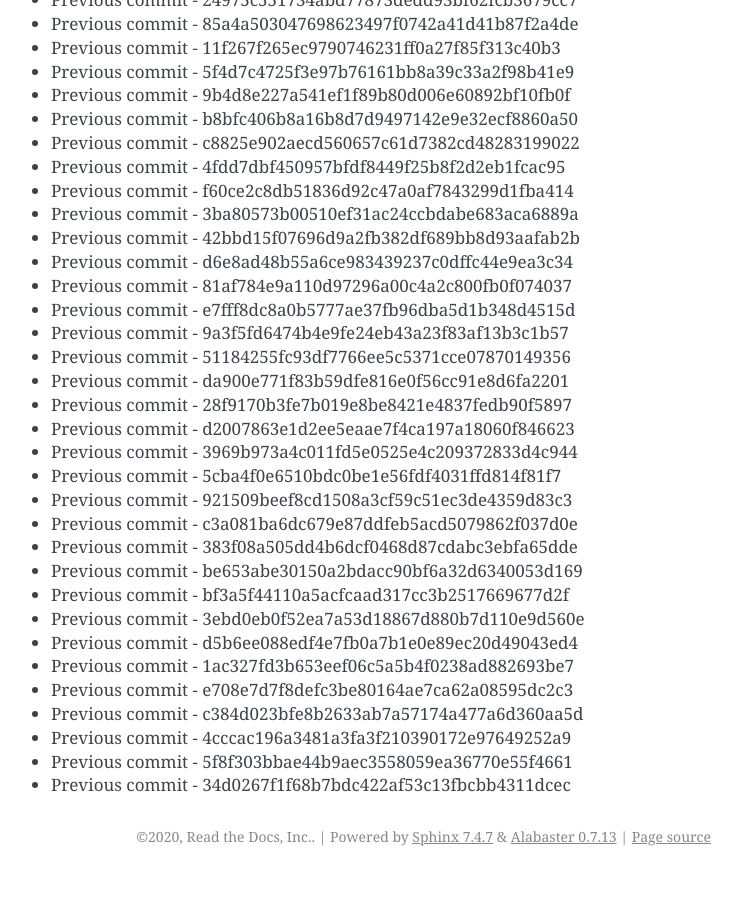
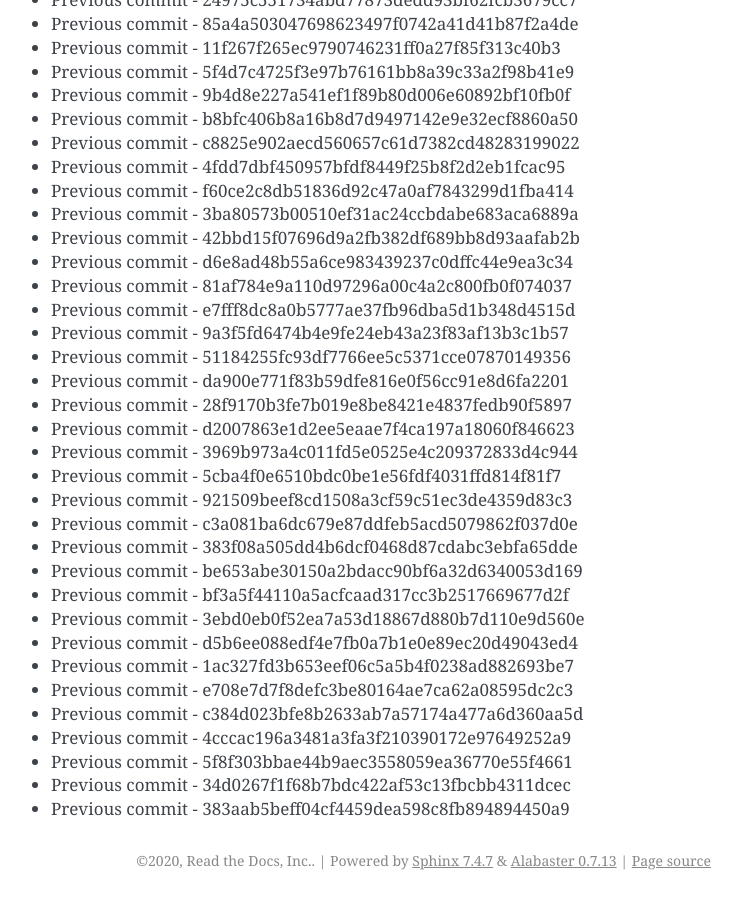
Before and after one commit to readthedocs/rtd-git-stresstest, a Sphinx documentation site: the page built from docs/updates.rst, in a window 1280 px wide and 900 px high, scrolled down 99460 px. Shown: the whole window, without its empty margins (399-1141 px from the left). Built offline with Sphinx 7.4.7, drawn with Linux system fonts in a browser that asks for light colours; before the commit the page ends 100336 px from its top, so only the background shows below that.

Commit message:
Generating commit from previous: 383aab5beff04cf4459dea598c8fb894894450a9

```diff
--- a/docs/updates.rst
+++ b/docs/updates.rst
@@ -4211,3 +4211,4 @@ It can be tested for any performance characteristics.
 * Previous commit - 4cccac196a3481a3fa3f210390172e97649252a9
 * Previous commit - 5f8f303bbae44b9aec3558059ea36770e55f4661
 * Previous commit - 34d0267f1f68b7bdc422af53c13fbcbb4311dcec
+* Previous commit - 383aab5beff04cf4459dea598c8fb894894450a9
```
